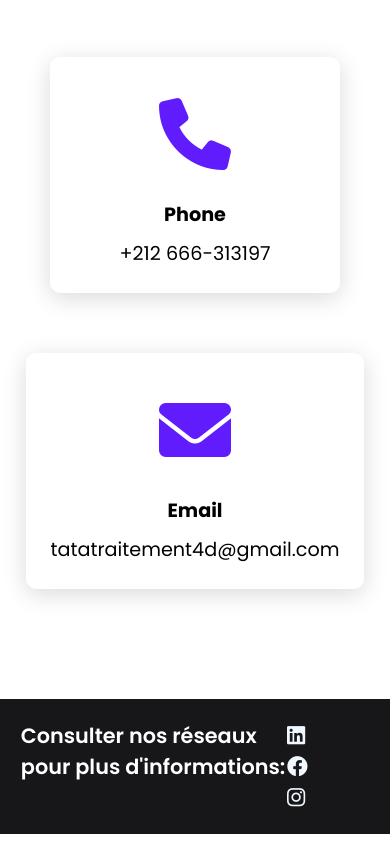
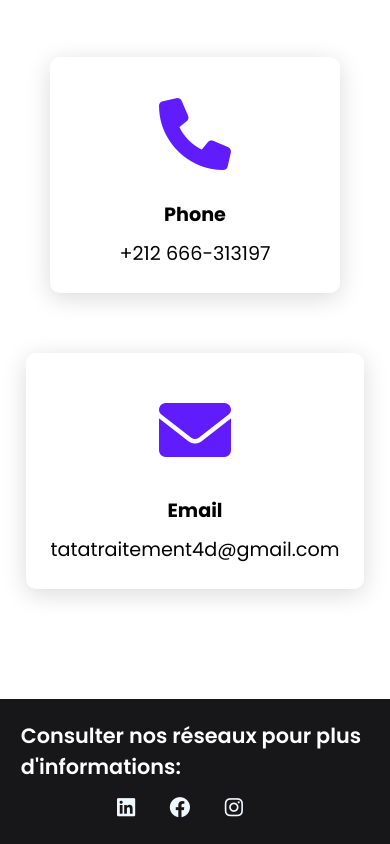
Before and after one commit to Ijjaidsaid/TATA4Ds-Repo, a plain HTML site: page index.html in a window 390 px wide. Shown: the part 9198-10042 px from the top of the page. Drawn offline with Linux system fonts and the light colour scheme.

Commit message:
mise à jourrrr

```diff
--- a/styles4D.css
+++ b/styles4D.css
@@ -413,10 +413,12 @@ section{
     padding: 1.3em;
     display: flex;
     justify-content: space-between;
+
 }
 .footer-title{
     font-size: 1.3em;
     font-weight: 600;
+    text-align: left;
 }
 .footer-title span /*had span kna drnaha bach nqdo nbdlo style ta3 wahd lklma bin jomla*/{
     color: aqua;
@@ -446,6 +448,20 @@ section{
     .contact{
         flex-direction: column;
         align-items: center;
+    }
+}
+@media (max-width: 768px) {
+    .footer {
+        flex-direction: column; /* Passer en colonne pour un affichage vertical */
+        text-align: center;
+    }
+
+    .footer-title {
+        margin-bottom: 10px; /* Espace entre le texte et les icônes */
+    }
+
+    .footer .social-icons {
+        justify-content: center; /* Centrer les icônes */
     }
 }
 @media (max-width: 768px) {
```
